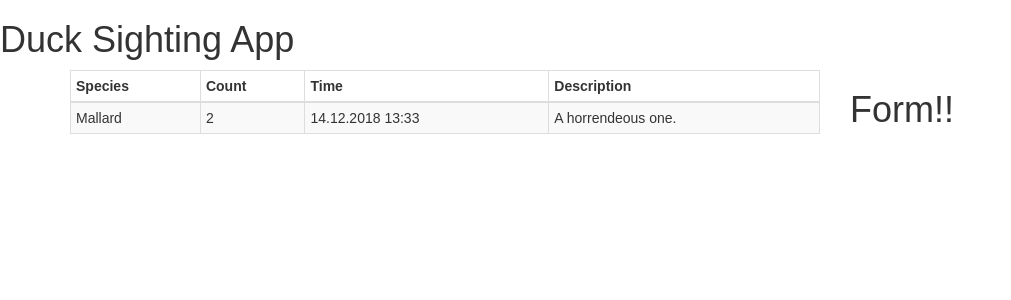
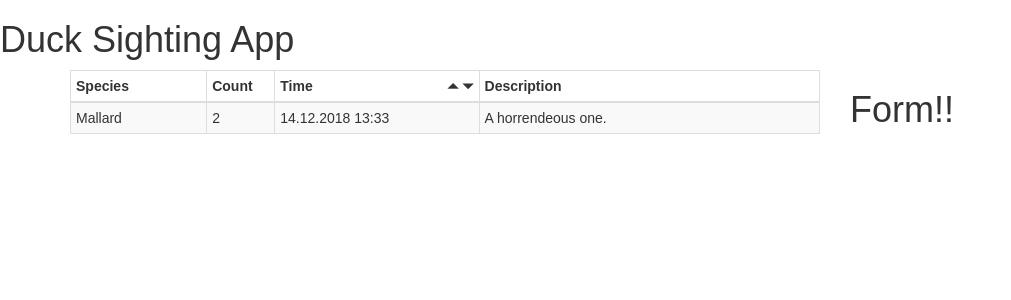
Before and after one commit to salokristian/sightings-webapp, a React (Create React App) app: page / in a window 1280 px wide. Shown: the top 300 px of the page, without its empty margins (0-1011 px from the left). Built offline with nearby package versions, Linux system fonts and the light colour scheme; no server answers.

Commit message:
Added AJAX for loading sightings and species in class SightingBox.

```diff
--- a/src/SightingBox.js
+++ b/src/SightingBox.js
@@ -1,12 +1,36 @@
-import React, { Component } from 'react';
-import { Grid, Row, Col } from 'react-bootstrap';
-import SightingTable from './SightingTable';
-import SightingForm from './SightingForm';
+import React, { Component } from "react";
+import { Grid, Row, Col } from "react-bootstrap";
+import SightingTable from "./SightingTable";
+import SightingForm from "./SightingForm";
 
 class SightingBox extends Component {
   constructor(props) {
     super(props);
-    this.state = {data: []};
+    this.state = {
+      sightingData: [],
+      acceptedSpecies: []
+    };
+  }
+
+  loadSightingsFromServer() {
+    fetch("http://localhost:8081/sightings").then(
+      response => response.json()
+    ).then( sightings =>
+      this.setState({sightingData: sightings})
+    );
+  }
+
+  loadSpeciesFromServer() {
+    fetch("http://localhost:8081/species").then(
+      response => response.json()
+    ).then(species =>
+      this.setState({acceptedSpecies: species})
+    );
+  }
+
+  componentDidMount() {
+    this.loadSightingsFromServer();
+    this.loadSpeciesFromServer();
   }
 
   render() {
@@ -16,7 +40,7 @@ class SightingBox extends Component {
         <Grid>
           <Row className="show-grid">
             <Col md={8}>
-              <SightingTable />
+              <SightingTable data={this.state.sightingData}/>
             </Col>
             <Col md={4}>
               <SightingForm />
--- a/src/SightingForm.js
+++ b/src/SightingForm.js
@@ -1,8 +1,8 @@
 import React, { Component } from 'react';
 
 class SightingForm extends Component {
-	constructor(props) {
-		super(props);
+  constructor(props) {
+    super(props);
   }
 
   render() {
--- a/src/SightingTable.js
+++ b/src/SightingTable.js
@@ -8,16 +8,16 @@ class SightingTable extends Component {
     super(props);
   }
 
-  render() {
+  render() {//Change to arrows so that only the other is shown
     return(
     <div>
-      <Table striped bordered condensed hover>
+      <Table striped bordered condensed hover responsive>
         <thead>
           <tr>
-            <th> Species </th>
-            <th> Count </th>
-            <th> Time </th>
-            <th> Description </th>
+            <th className="col-md-2"> Species </th>
+            <th className="col-md-1"> Count </th>
+            <th className="col-md-3"> Time <span style={{textAlign:'right', float:'right'}}> &#9206; &#9207; </span> </th>
+            <th className="col-md-5"> Description </th>
           </tr>
         </thead>
         <tbody>
```
